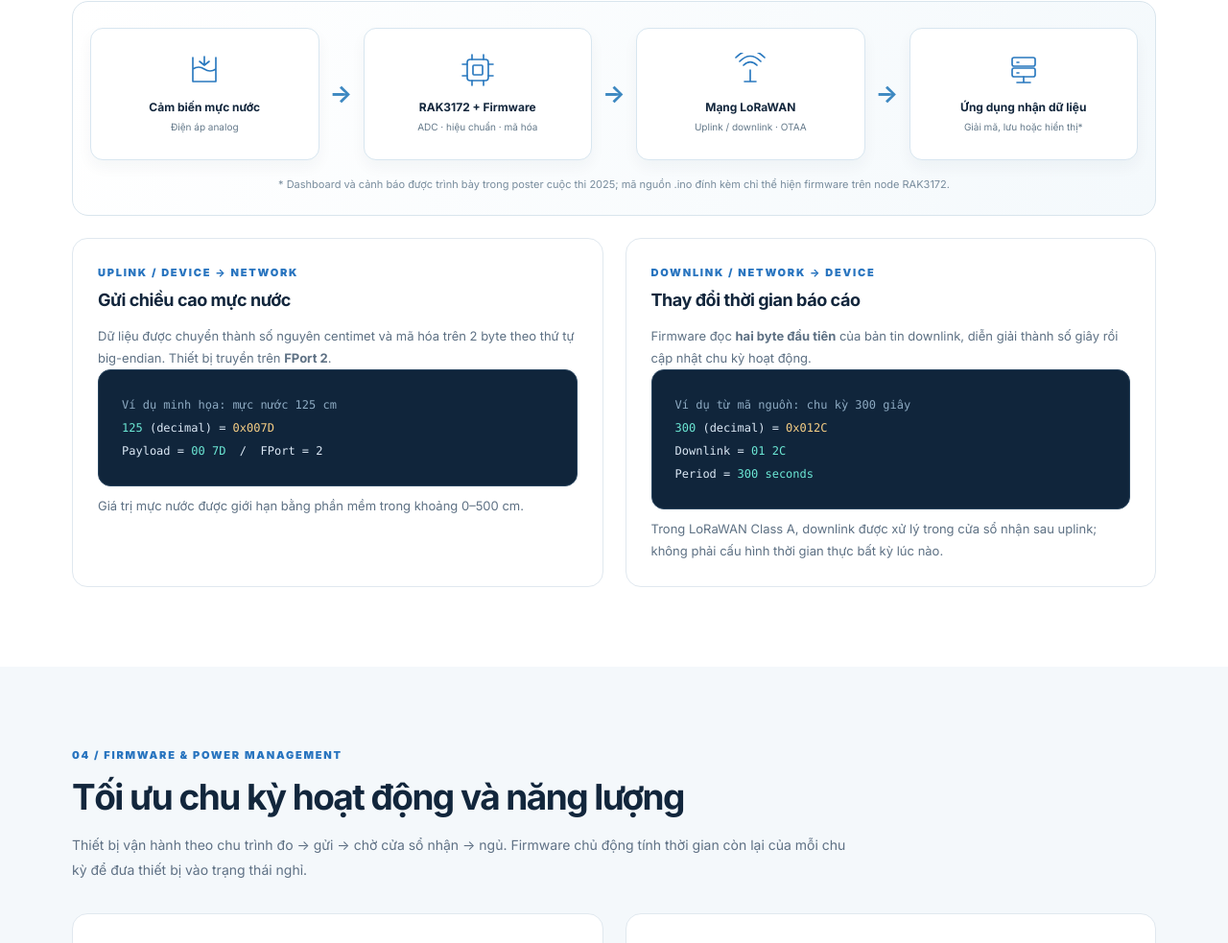
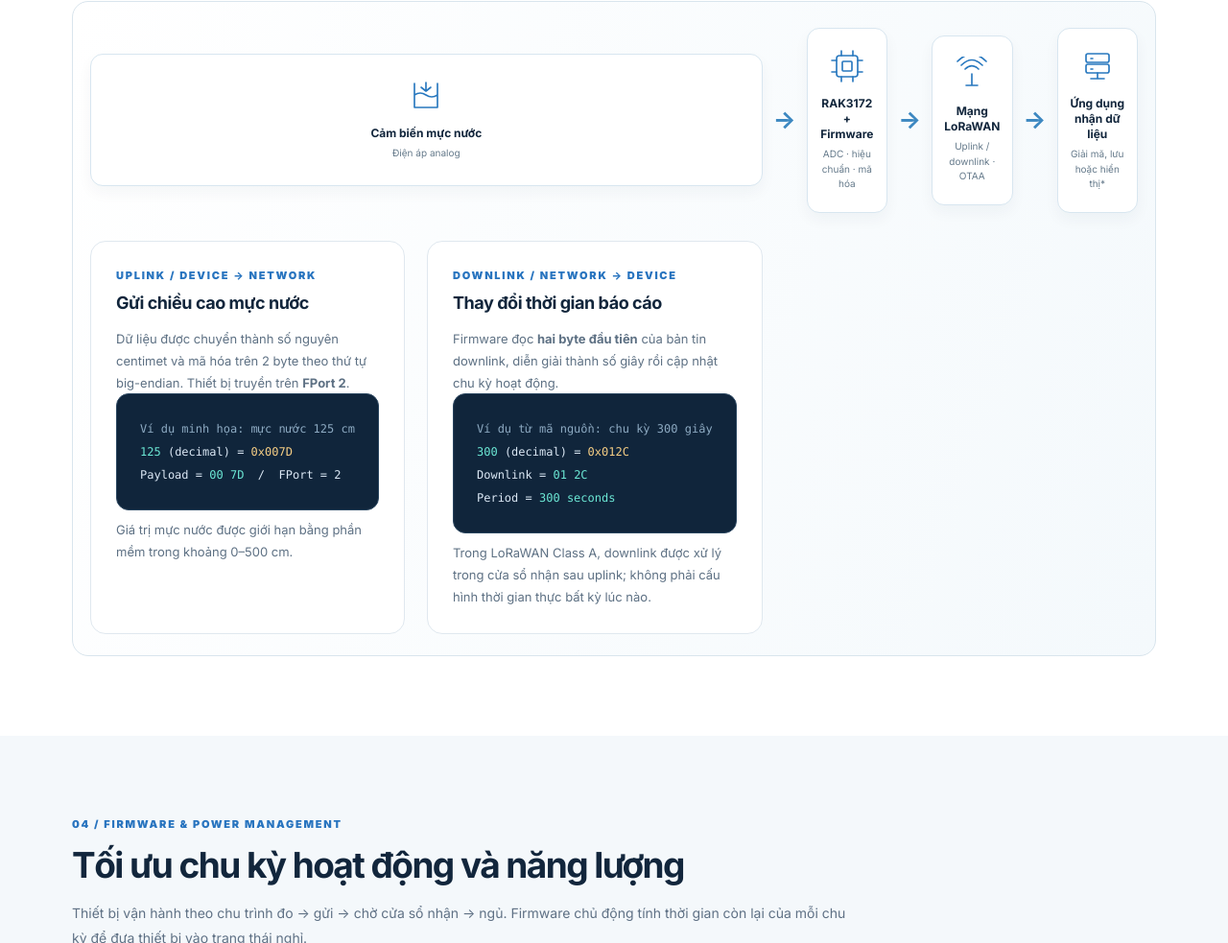
Before and after one commit to lhieu/lhieu.github.io, a plain HTML site: page projects/floodguard.html in a window 1280 px wide. Shown: the part 3323-4306 px from the top of the page at 96% size. Drawn offline with Linux system fonts and the light colour scheme.

Commit message:
floodguard.html

```diff
--- a/projects/floodguard.html
+++ b/projects/floodguard.html
@@ -146,7 +146,6 @@
         <div class="flow-node"><svg viewBox="0 0 36 36" aria-hidden="true"><path d="M18 30V18m-6 12h12M11 13q7-7 14 0M7 9q11-11 22 0M3 5q15-15 30 0"/></svg><div><h3>Mạng LoRaWAN</h3><p>Uplink / downlink · OTAA</p></div></div>
         <div class="flow-arrow" aria-hidden="true">→</div>
         <div class="flow-node"><svg viewBox="0 0 36 36" aria-hidden="true"><rect x="6" y="5" width="24" height="9" rx="2"/><rect x="6" y="16" width="24" height="9" rx="2"/><path d="M11 10h2m-2 11h2M18 25v6m-7 0h14"/></svg><div><h3>Ứng dụng nhận dữ liệu</h3><p>Giải mã, lưu hoặc hiển thị*</p></div></div>
-      </div><p class="diagram-caption">* Dashboard và cảnh báo được trình bày trong poster cuộc thi 2025; mã nguồn .ino đính kèm chỉ thể hiện firmware trên node RAK3172.</p></div>
       <div class="data-grid">
         <article class="panel"><div class="eyebrow">UPLINK / DEVICE → NETWORK</div><h3>Gửi chiều cao mực nước</h3><p>Dữ liệu được chuyển thành số nguyên centimet và mã hóa trên 2 byte theo thứ tự big-endian. Thiết bị truyền trên <strong>FPort 2</strong>.</p><div class="data-code"><div class="mono"><span class="dim">Ví dụ minh họa: mực nước 125 cm</span>
 <span class="hi">125</span> (decimal) = <span class="yellow">0x007D</span>
```
